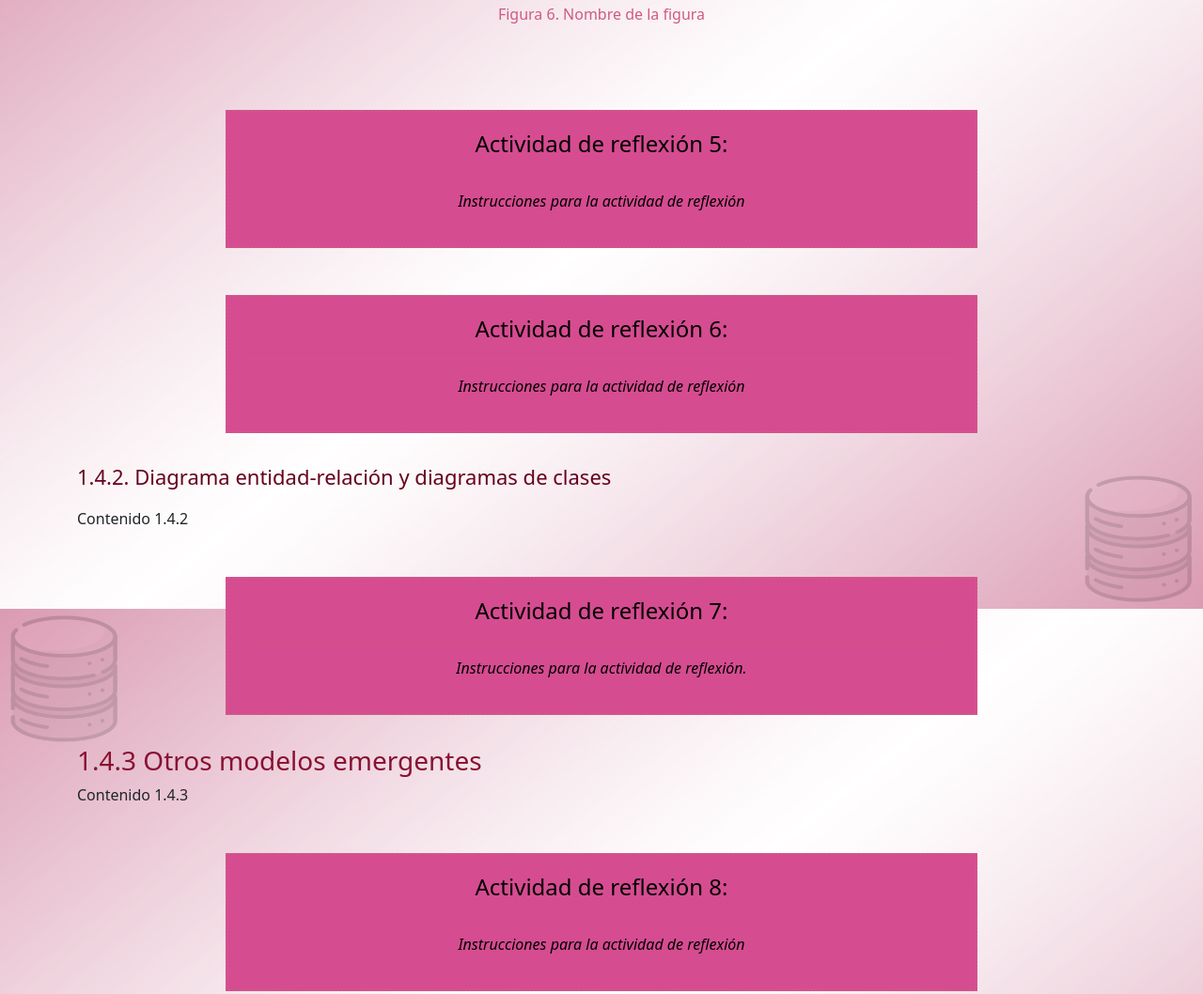
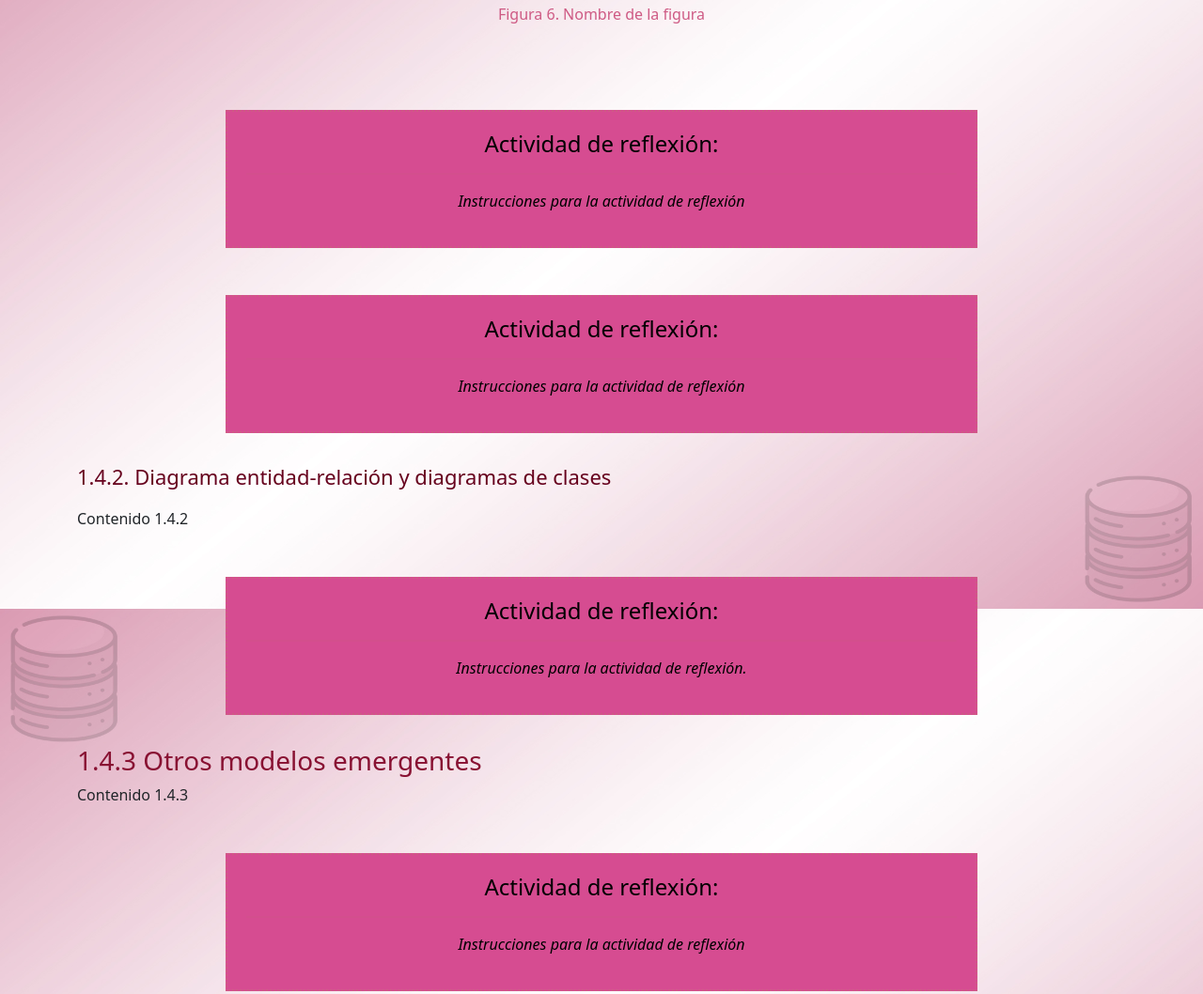
Before and after one commit to diegocastilloho/construccion_bd, a plain HTML site: page unidad1_4.html in a window 1280 px wide. Shown: the part 952-2010 px from the top of the page at 94% size. Drawn offline with nearby package versions, Linux system fonts and the light colour scheme; a script that the page names is missing.

Commit message:
Eliminación de los numerales de las actividades de reflexión de las primeras 2 unidades.

```diff
--- a/unidad1_4.html
+++ b/unidad1_4.html
@@ -100,12 +100,12 @@
 
 
 		<center><div class="actividad">
-			<h4>Actividad de reflexión 5:  </h4> <hr>
+			<h4>Actividad de reflexión:  </h4> <hr>
 			<p class="text-center"><i>Instrucciones para la actividad de reflexión</i></p>
 		</div></center>
 
 		<center><div class="actividad">
-			<h4>Actividad de reflexión 6:  </h4> <hr>
+			<h4>Actividad de reflexión:  </h4> <hr>
 			<p class="text-center"><i>Instrucciones para la actividad de reflexión</i></p>
 		</div></center>
 
@@ -113,7 +113,7 @@
 		<p>Contenido 1.4.2</p>
 
 		<center><div class="actividad">
-			<h4>Actividad de reflexión 7:  </h4> <hr>
+			<h4>Actividad de reflexión:  </h4> <hr>
 			<p class="text-center"><i>Instrucciones para la actividad de reflexión.</i></p>
 		</div></center>
 
@@ -122,7 +122,7 @@
 <p>Contenido 1.4.3</p>
 
 <center><div class="actividad">
-			<h4>Actividad de reflexión 8:  </h4> <hr>
+			<h4>Actividad de reflexión:  </h4> <hr>
 			<p class="text-center"><i>Instrucciones para la actividad de reflexión</i></p>
 		</div></center>
 
```
Also changed, not shown: unidad1.html (+1 -1 lines), unidad1_2.html (+1 -1 lines), unidad1_3.html (+2 -2 lines), unidad1_5.html (+1 -1 lines), unidad2.html (+3 -3 lines), unidad2_2.html (+2 -2 lines), unidad2_3.html (+2 -2 lines), unidad2_4.html (+1 -1 lines), unidad2_5.html (+1 -1 lines).
